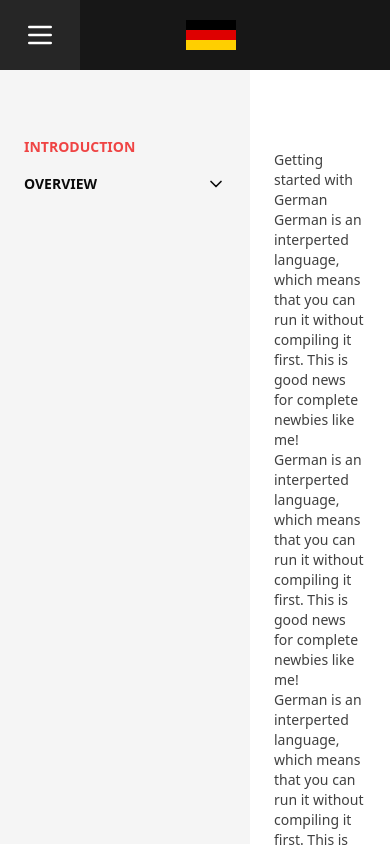
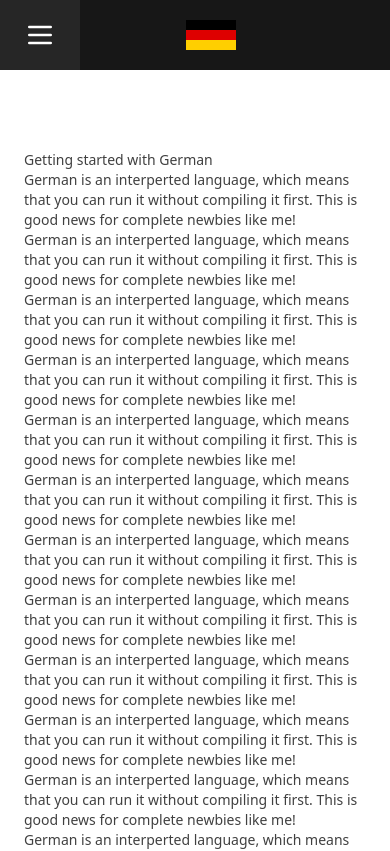
Before and after one commit to aziznal/german-docs, a Next.js app: page /getting-started in a window 390 px wide. Shown: the top 851 px of the page. Built offline with nearby package versions, Linux system fonts and the light colour scheme.

Commit message:
add initial check for screen width for toggling left sidebar

```diff
--- a/src/app/(docs)/layout.tsx
+++ b/src/app/(docs)/layout.tsx
@@ -8,6 +8,11 @@ import RightSidebar from "@/components/right-sidebar";
 
 export default function DocsLayout({ children }: PropsWithChildren) {
   const [isLeftSidebarOpen, setIsLeftSidebarOpen] = useState(true);
+
+  // check screen size on first load to determine whether to keep sidebar open
+  useEffect(() => {
+    setIsLeftSidebarOpen(window.innerWidth > 1024);
+  }, []);
 
   // close self when screen size is less that lg
   useEffect(() => {
```
